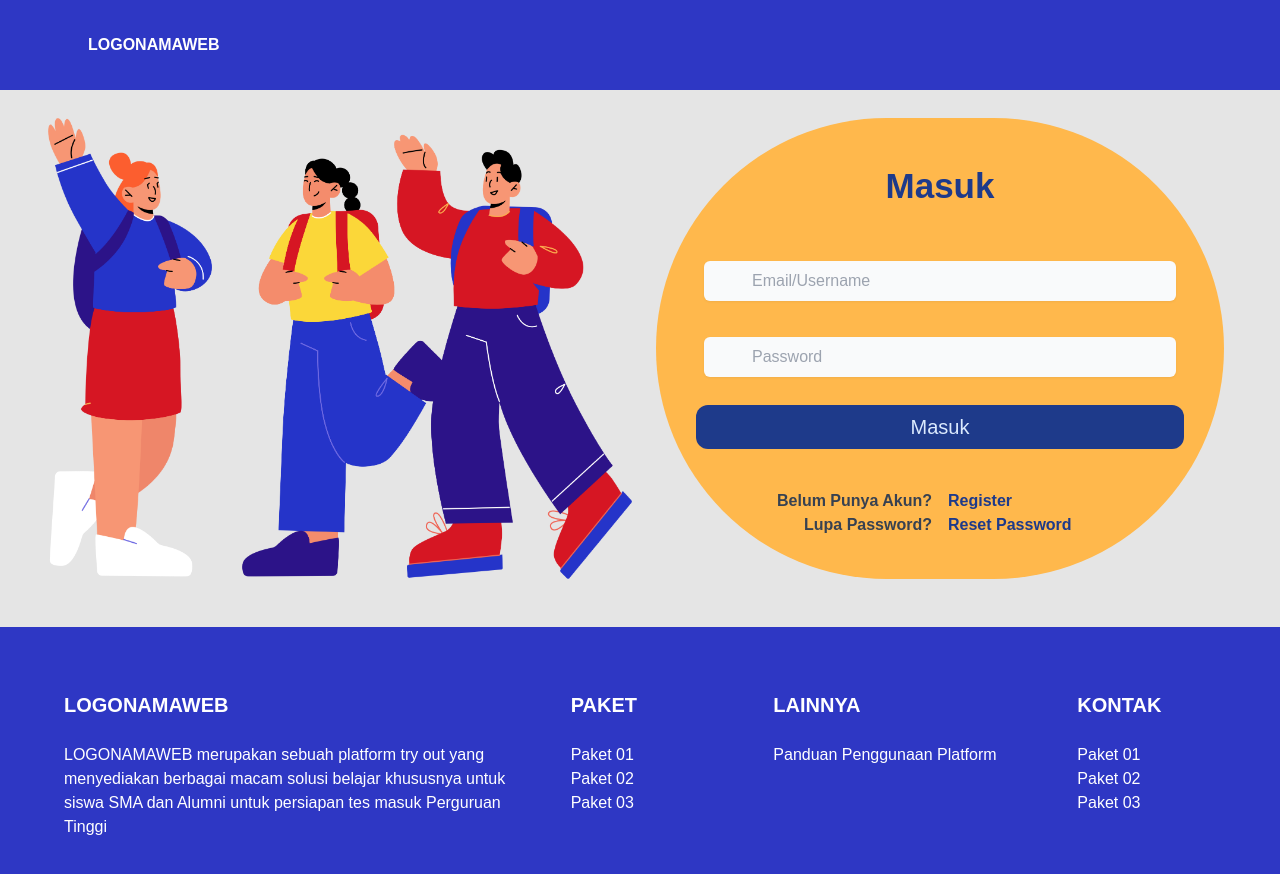
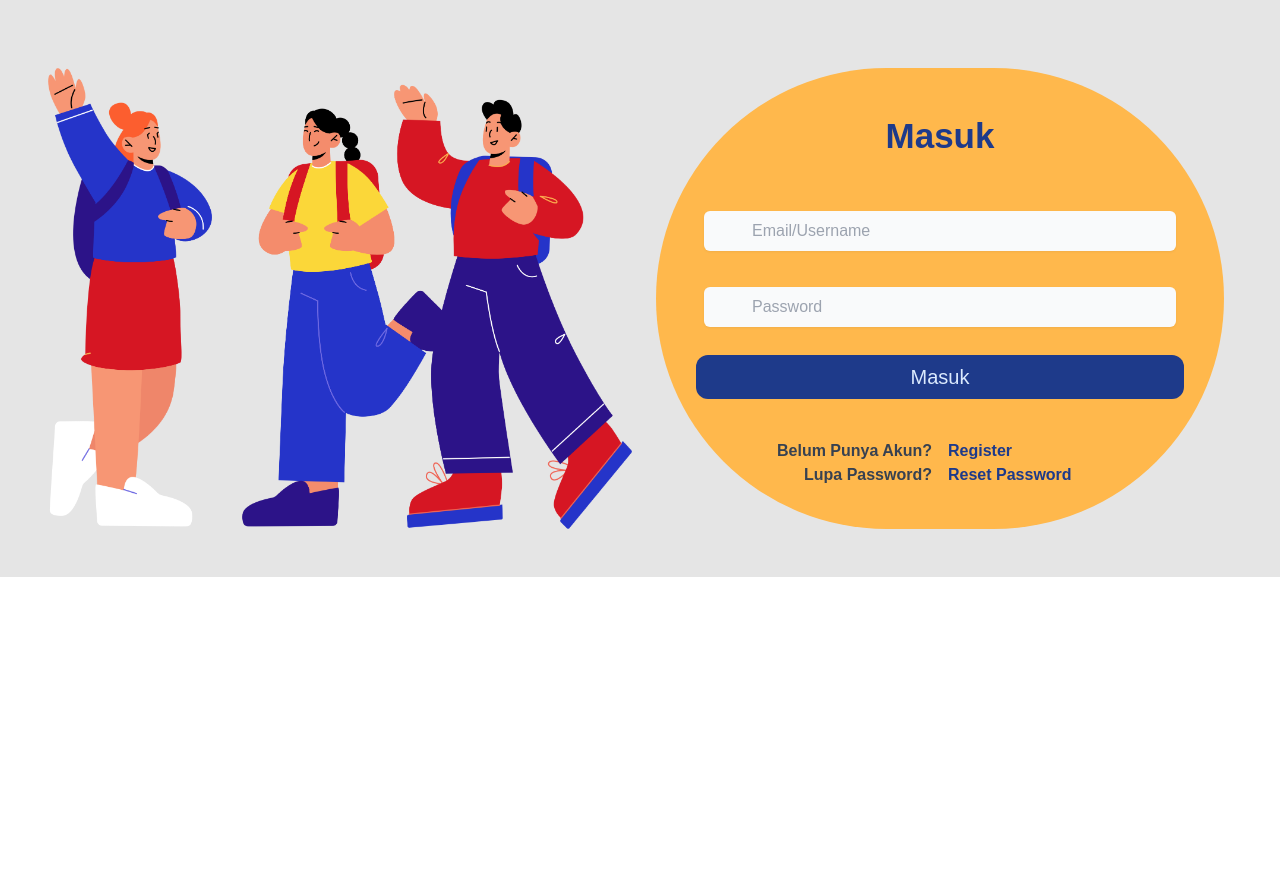
Before and after one commit to deffinad/Tryout, a React (Create React App) app: page /masuk in a window 1280 px wide. Shown: the top 874 px of the page. After the commit the page ends 800 px from the top, so only its background shows below. Built offline with nearby package versions, Linux system fonts and the light colour scheme; some icons are missing.

Commit message:
change view

```diff
--- a/src/components/Layout/index.js
+++ b/src/components/Layout/index.js
@@ -26,6 +26,11 @@ const Layout = () => {
         dispatch(initSidebar(param))
     }
 
+    useEffect(() => {
+        const container = document.getElementById('element')
+        container?.scrollTo(0, 0)
+    }, [pathname])
+
     if (pathname === '/' || pathname === '/masuk' || pathname === '/daftar') {
         return (
             <>{element}</>
@@ -35,7 +40,7 @@ const Layout = () => {
     return (
         <section className='overflow-hidden z-0'>
             <Navbar toggle={toggleSidebar} setToggle={() => handleToggleSidebar(!open)} />
-            <div className={`pt-[90px] h-[100vh] max-h-[100%] ${toggleSidebar ? 'lg:ml-[270px] ml-0' : 'ml-[0]'} mr-0 transition-all duration-500 ${loading ? 'overflow-hidden': 'overflow-y-auto'} relative `}>
+            <div id='element' className={`pt-[90px] h-[100vh] max-h-[100%] ${toggleSidebar ? 'lg:ml-[270px] ml-0' : 'ml-[0]'} mr-0 transition-all duration-500 ${loading ? 'overflow-hidden' : 'overflow-y-auto'} relative `}>
                 <div className='min-h-[100vh] p-16 bg-gray-100'>
                     {element}
                 </div>
--- a/src/pages/Auth/Login/index.js
+++ b/src/pages/Auth/Login/index.js
@@ -51,8 +51,8 @@ const LoginPage = () => {
 
     return (
         <div className="w-full">
-            <Navbar />
-            <div className="w-full pt-[90px] p-10 bg-neutral-200">
+            {/* <Navbar /> */}
+            <div className="w-full p-10 bg-neutral-200">
                 <div className="mt-5 grid grid-cols-2">
                     <div className="p-2">
                         <img alt="" src={'/assets/img/masuk.png'} />
@@ -96,7 +96,7 @@ const LoginPage = () => {
                     </div>
                 </div>
             </div>
-            <Footer />
+            {/* <Footer /> */}
         </div>
     )
 }
--- a/src/pages/Auth/Register/index.js
+++ b/src/pages/Auth/Register/index.js
@@ -66,8 +66,8 @@ const RegisterPage = () => {
 
     return (
         <div className="w-full">
-            <Navbar />
-            <div className="w-full pt-[90px] p-10 bg-neutral-200">
+            {/* <Navbar /> */}
+            <div className="w-full p-10 bg-neutral-200">
                 <div className="mt-5 grid grid-cols-2">
                     <div className="p-2 flex item-center justify-center">
                         <div className="px-10 py-16 w-[568px] bg-primary rounded-[128px] flex flex-col justify-center gap-5">
@@ -187,12 +187,12 @@ const RegisterPage = () => {
                             </div>
                         </div>
                     </div>
-                    <div className="p-2">
+                    <div className="p-2 flex flex-row items-center justify-center">
                         <img alt="" src={'/assets/img/daftar.png'} />
                     </div>
                 </div>
             </div>
-            <Footer />
+            {/* <Footer /> */}
         </div>
     )
 }
```
